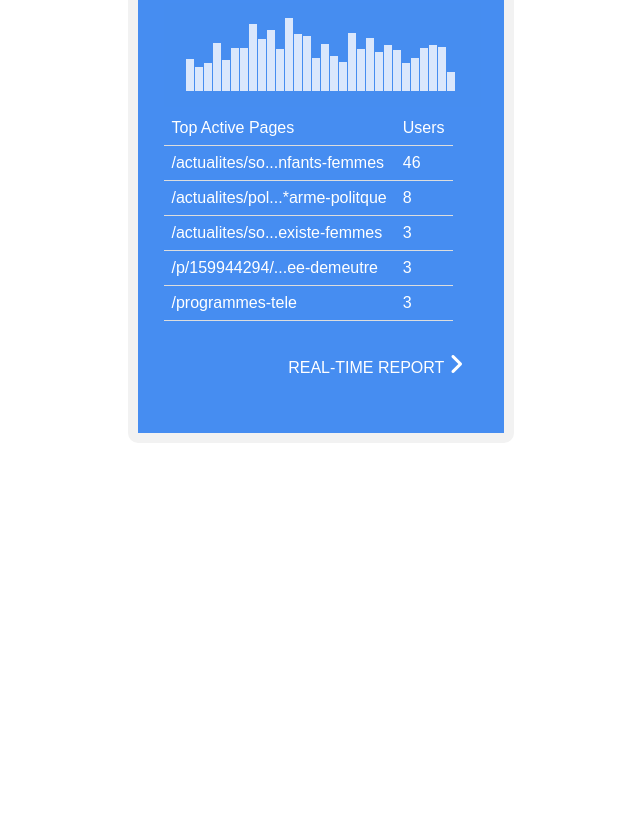
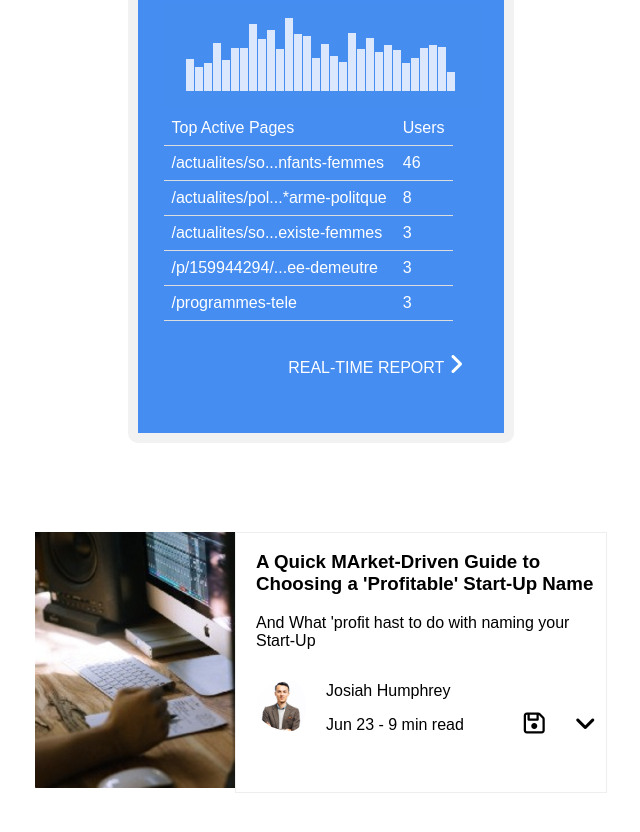
Before and after one commit to asadsid56/Technical-challenge, a plain HTML site: page index.html in a window 1280 px wide. Shown: the part 726-1558 px from the top of the page, without its empty margins (319-959 px from the left). Before the commit the page ends 1177 px from the top, so only its background shows below. Drawn offline with Linux system fonts and the light colour scheme.

Commit message:
exo3 fini

```diff
--- a/index.html
+++ b/index.html
@@ -86,6 +86,32 @@
     <script src='https://kit.fontawesome.com/a076d05399.js'></script>
 
     <!-- END OF INTERFACE 2 -->
+
+    <!-- START OF INTERFACE 3 -->
+    <div class="container-3">
+        <div class="card-image">
+            <img src="./img/card.png" alt="">
+        </div>
+        <div class="content-card">
+            <h3>A Quick MArket-Driven Guide to Choosing a 'Profitable' Start-Up Name</h3>
+            <p class="text">And What 'profit hast to do with naming your Start-Up</p>
+            <div class="testimonial">
+                <div class="profil">
+                    <img src="./img/profil.png" alt="">
+                </div>
+                <div class="person">
+                    <p>Josiah Humphrey</p>
+                    <p>Jun 23 - 9 min read</p>
+                </div>
+                <div>
+                    <span><i class="fa fa-save" style="font-size:24px"></i></span><i class='fas fa-angle-down'
+                        style='font-size:24px'></i><span></span>
+                </div>
+            </div>
+        </div>
+    </div>
+    <!-- END OF INTERFACE 3 -->
+
 </body>
 
 </html>
--- a/style.css
+++ b/style.css
@@ -51,6 +51,7 @@ body {
         width: 315px;
         border-radius: 10px;
         border: solid 10px #f2f2f2;
+        margin-bottom: 7%;
     }
 
     .content {
@@ -74,7 +75,6 @@ table {
         color: white;
     }
 
-th,
      td {
         padding: 8px;
         text-align: left;
@@ -86,5 +86,40 @@ td {
         text-align: right;
         padding: 15px;
     }
+    /* END OF INTERFACE 2 */
 
-/* END OF INTERFACE 2 */
+
+    /* START OF INTERFACE 3 */
+    .container-3 {
+        display: flex;
+        justify-content: center;
+        margin-bottom: 5%;
+    }
+    .content-card {
+        width: 350px;
+        padding-left: 20px;
+        border: solid 1px #eee;
+    }
+    .content-card h3 {
+        width: 350px;
+    }
+   .content-card text {
+       padding-bottom: 20px;
+   }
+    .profil img {
+        height: 50px;
+        border-radius: 50%;
+        padding-right: 20px;
+    }
+    .testimonial {
+        display: inline-flex;
+        align-items: center;
+    }
+    .fa-save:before {
+        padding-right: 30px;
+    }
+    .person {
+        padding-right: 60px;
+    }
+
+    /* END OF INTERFACE 3 */
```
Also changed, not shown: img/card.png (added), img/profil.png (added). Lines whose indentation alone changed are shown as unchanged.
